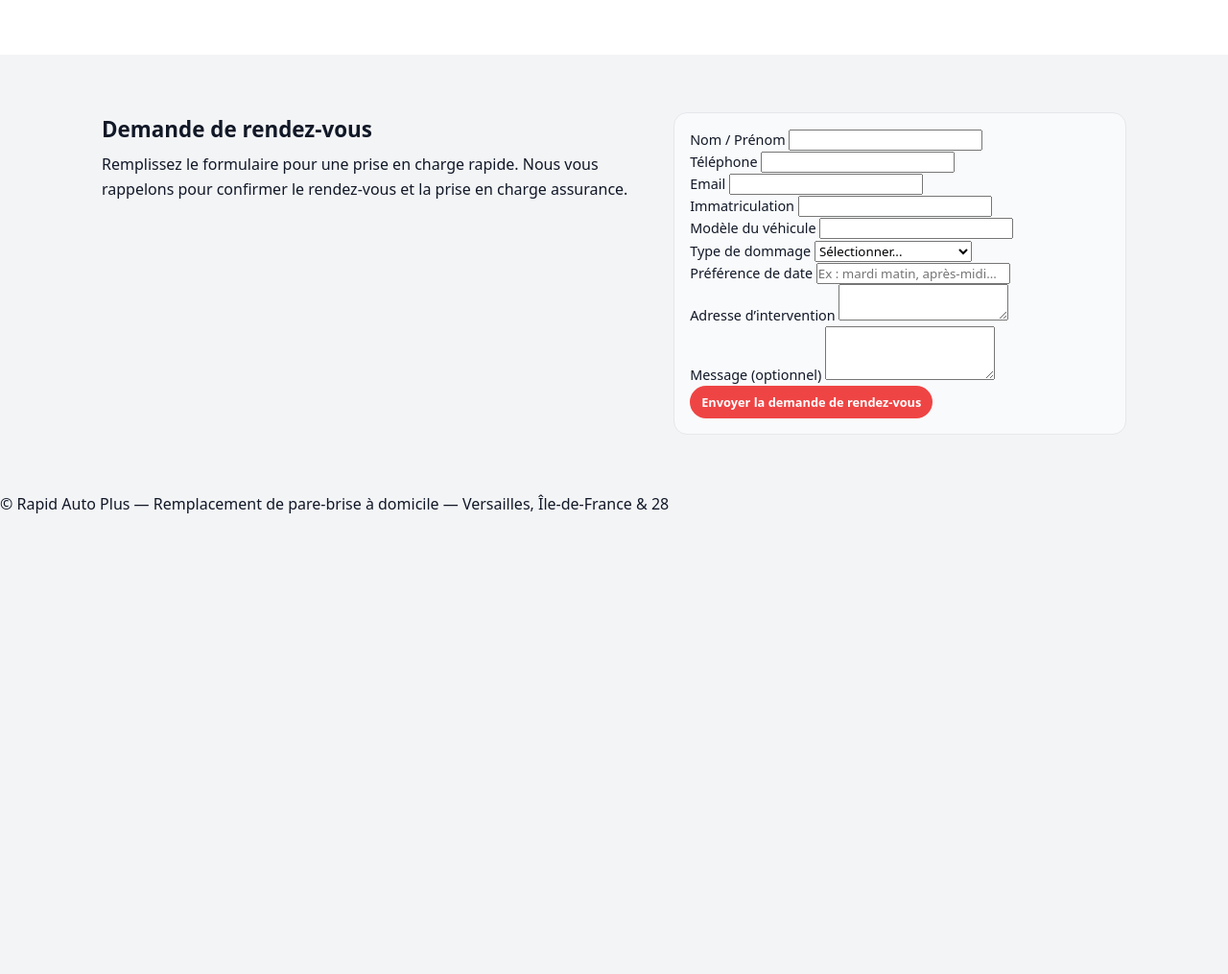
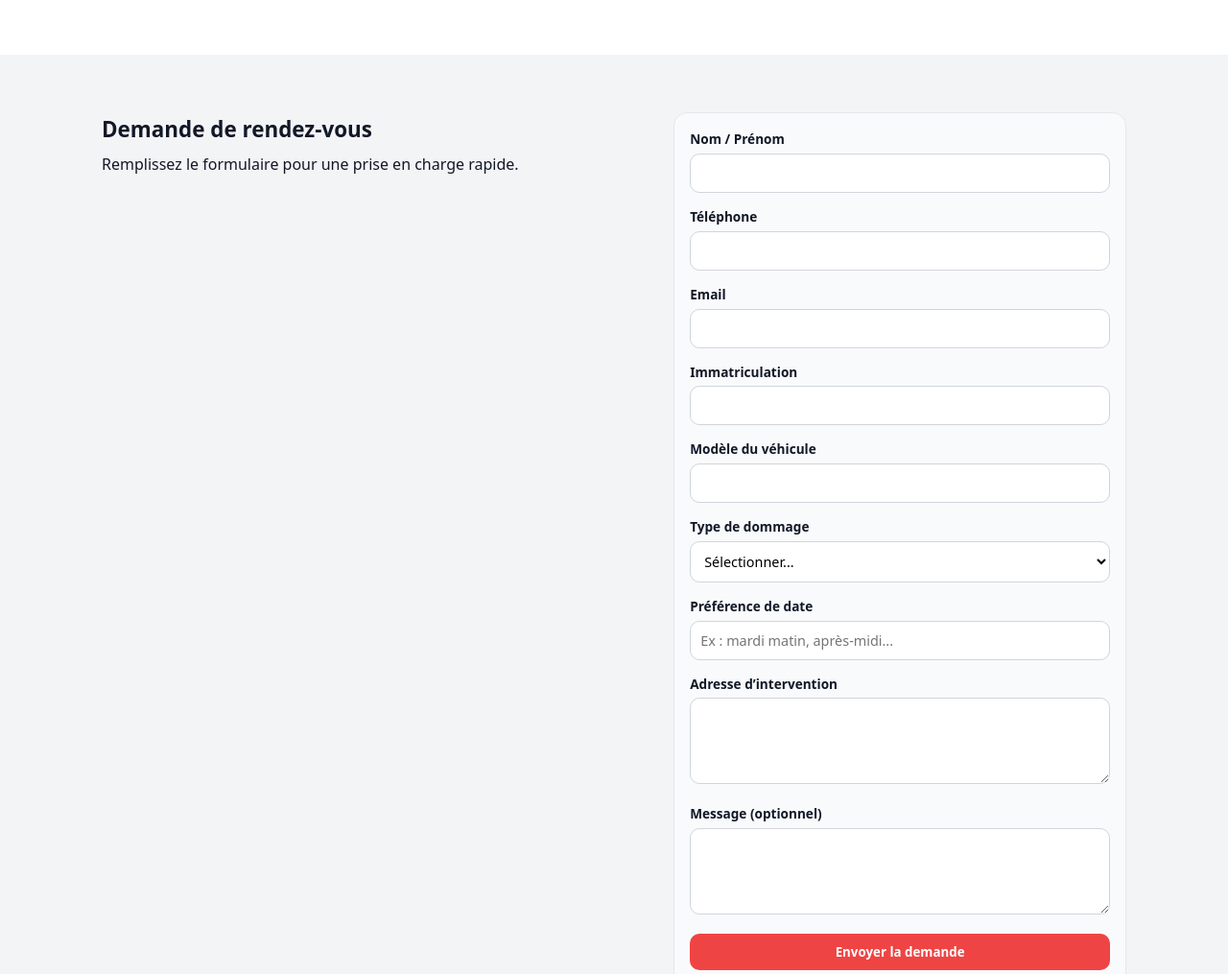
Before and after one commit to hugomoyapro-ctrl/rapidautoplus, a plain HTML site: page index.html in a window 1280 px wide. Shown: the part 1637-2652 px from the top of the page at 96% size. Before the commit the page ends 2175 px from the top, so only its background shows below. Drawn offline with Linux system fonts and the light colour scheme.

Commit message:
index.html

```diff
--- a/index.html
+++ b/index.html
@@ -302,6 +302,117 @@
       font-size: 0.9rem;
     }
 
+    /* FORMULAIRE ORIGINAL */
+    form {
+      display: flex;
+      flex-direction: column;
+      gap: 14px;
+      font-size: 0.9rem;
+    }
+
+    label {
+      font-size: 0.85rem;
+      font-weight: 600;
+      margin-bottom: 4px;
+      display: block;
+    }
+
+    input, textarea, select {
+      width: 100%;
+      padding: 10px;
+      border-radius: 10px;
+      border: 1px solid #d1d5db;
+      font-size: 0.9rem;
+      background: white;
+      outline: none;
+      transition: 0.2s;
+    }
+
+    input:focus,
+    textarea:focus,
+    select:focus {
+      border-color: #ef4444;
+      box-shadow: 0 0 0 2px rgba(239,68,68,0.25);
+    }
+
+    textarea {
+      min-height: 90px;
+      resize: vertical;
+    }
+
+    .btn-submit {
+      background: #ef4444;
+      color: white;
+      padding: 10px 18px;
+      border-radius: 10px;
+      font-weight: 600;
+      border: none;
+      cursor: pointer;
+      transition: 0.2s;
+    }
+
+    .btn-submit:hover {
+      background: #dc2626;
+      transform: translateY(-1px);
+    }
+
+    /* FOOTER */
+    footer {
+      background: #111827;
+      color: #9ca3af;
+      text-align: center;
+      padding: 18px 0;
+      font-size: 0.85rem;
+    }
+
+    /* ANIMATIONS */
+    .fade-in,
+    .fade-in-right {
+      opacity: 0;
+      transition: 0.6s ease;
+    }
+
+    .fade-in { transform: translateY(18px); }
+    .fade-in-right { transform: translateX(24px); }
+
+    .visible {
+      opacity: 1;
+      transform: translate(0,0);
+    }
+
+    /* TABLETTE */
+    @media (max-width: 768px) {
+      .nav-links {
+        display: none;
+      }
+
+      .hero-grid {
+        grid-template-columns: 1fr;
+      }
+
+      .info-grid {
+        grid-template-columns: 1fr;
+      }
+    }
+
+    /* MOBILE */
+    @media (max-width: 480px) {
+      .btn-text-desktop {
+        display: none;
+      }
+      .btn-icon-mobile {
+        display: inline;
+      }
+      .btn-text-mobile {
+        display: inline;
+      }
+
+      .btn-primary,
+      .btn-phone {
+        max-width: 160px;
+        justify-content: center;
+      }
+    }
   </style>
 </head>
 
@@ -479,11 +590,13 @@
 
       <div>
         <h2 class="section-title" style="text-align:left;">Demande de rendez-vous</h2>
-        <p>Remplissez le formulaire pour une prise en charge rapide. Nous vous rappelons pour confirmer le rendez-vous et la prise en charge assurance.</p>
+        <p>Remplissez le formulaire pour une prise en charge rapide.</p>
       </div>
 
       <div class="contact-box fade-in-right">
+
         <form action="https://formsubmit.co/rapidautoplus@gmail.com" method="POST">
+
           <input type="hidden" name="_subject" value="Nouvelle demande de rendez-vous - Rapid Auto Plus">
           <input type="hidden" name="_captcha" value="false">
           <input type="hidden" name="_template" value="table">
@@ -530,21 +643,18 @@
 
           <div>
             <label>Adresse d’intervention</label>
-            <textarea name="Adresse" rows="2" required></textarea>
+            <textarea name="Adresse" required></textarea>
           </div>
 
           <div>
             <label>Message (optionnel)</label>
-            <textarea name="Message" rows="3"></textarea>
+            <textarea name="Message"></textarea>
           </div>
 
-          <button type="submit" class="btn-primary btn-submit">
-            <span class="btn-icon-mobile">📅</span>
-            <span class="btn-text-desktop">Envoyer la demande de rendez-vous</span>
-            <span class="btn-text-mobile">Envoyer</span>
-          </button>
+          <button type="submit" class="btn-submit">Envoyer la demande</button>
 
         </form>
+
       </div>
 
     </div>
```
